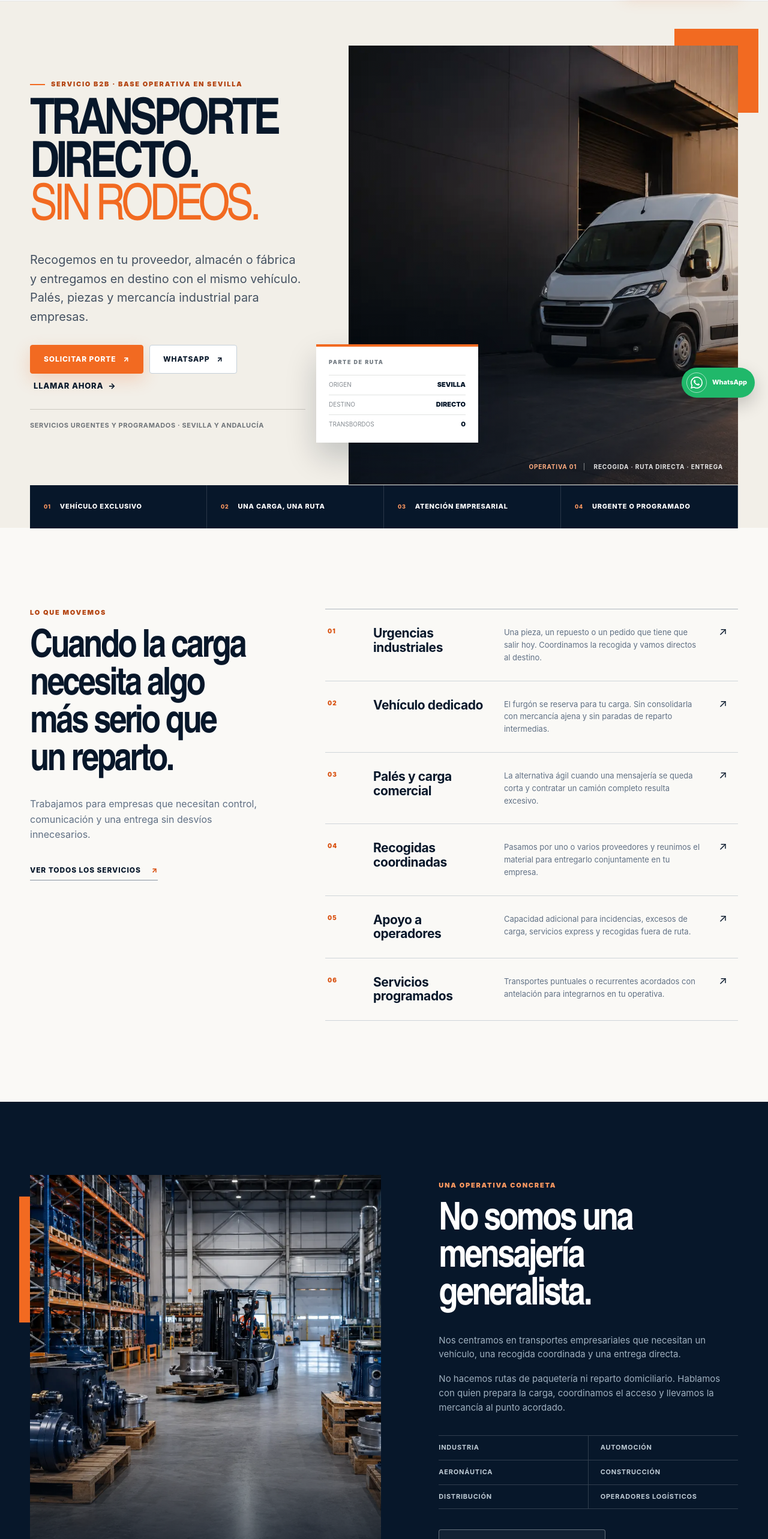
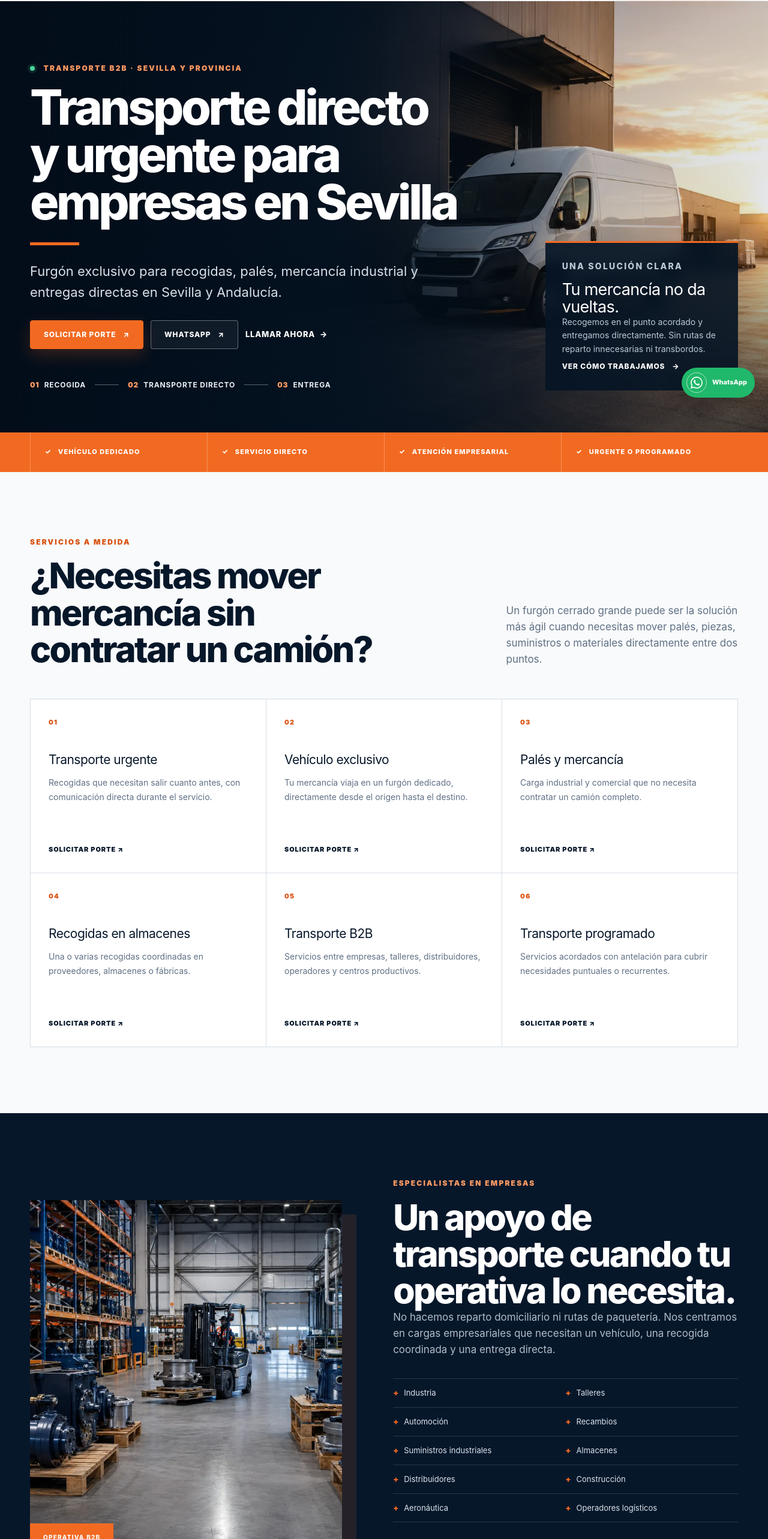
Before and after one commit to DiegoMonje/transporte, a Next.js app: page / in a window 1280 px wide. Shown: the part 115-2681 px from the top of the page at 60% size. Built offline with nearby package versions, Linux system fonts and the light colour scheme.

Commit message:
Restaurar diseño anterior de la portada

```diff
--- a/app/page.tsx
+++ b/app/page.tsx
@@ -1,5 +1,4 @@
 import type { Metadata } from "next";
-import Image from "next/image";
 import Link from "next/link";
 import { ContactActions } from "./components/contact-actions";
 import { QuoteForm } from "./components/quote-form";
@@ -9,222 +8,77 @@ export const metadata: Metadata = {
   description: "Furgón exclusivo para recogidas, palés, mercancía industrial y entregas directas en Sevilla y Andalucía.",
 };
 
-const services = [
-  {
-    number: "01",
-    title: "Urgencias industriales",
-    text: "Una pieza, un repuesto o un pedido que tiene que salir hoy. Coordinamos la recogida y vamos directos al destino.",
-  },
-  {
-    number: "02",
-    title: "Vehículo dedicado",
-    text: "El furgón se reserva para tu carga. Sin consolidarla con mercancía ajena y sin paradas de reparto intermedias.",
-  },
-  {
-    number: "03",
-    title: "Palés y carga comercial",
-    text: "La alternativa ágil cuando una mensajería se queda corta y contratar un camión completo resulta excesivo.",
-  },
-  {
-    number: "04",
-    title: "Recogidas coordinadas",
-    text: "Pasamos por uno o varios proveedores y reunimos el material para entregarlo conjuntamente en tu empresa.",
-  },
-  {
-    number: "05",
-    title: "Apoyo a operadores",
-    text: "Capacidad adicional para incidencias, excesos de carga, servicios express y recogidas fuera de ruta.",
-  },
-  {
-    number: "06",
-    title: "Servicios programados",
-    text: "Transportes puntuales o recurrentes acordados con antelación para integrarnos en tu operativa.",
-  },
+const serviceCards = [
+  ["01", "Transporte urgente", "Recogidas que necesitan salir cuanto antes, con comunicación directa durante el servicio."],
+  ["02", "Vehículo exclusivo", "Tu mercancía viaja en un furgón dedicado, directamente desde el origen hasta el destino."],
+  ["03", "Palés y mercancía", "Carga industrial y comercial que no necesita contratar un camión completo."],
+  ["04", "Recogidas en almacenes", "Una o varias recogidas coordinadas en proveedores, almacenes o fábricas."],
+  ["05", "Transporte B2B", "Servicios entre empresas, talleres, distribuidores, operadores y centros productivos."],
+  ["06", "Transporte programado", "Servicios acordados con antelación para cubrir necesidades puntuales o recurrentes."],
 ];
 
-const steps = [
-  ["01", "Nos das la ruta", "Origen, destino, carga y horario."],
-  ["02", "Confirmamos el servicio", "Disponibilidad, condiciones y precio."],
-  ["03", "Recogemos", "En almacén, fábrica, taller o proveedor."],
-  ["04", "Entregamos directo", "El mismo vehículo llega al destino."],
-];
-
-const sectors = ["Industria", "Automoción", "Aeronáutica", "Construcción", "Distribución", "Operadores logísticos"];
+const sectors = ["Industria", "Talleres", "Automoción", "Recambios", "Suministros industriales", "Almacenes", "Distribuidores", "Construcción", "Aeronáutica", "Operadores logísticos"];
 
 export default function Home() {
   return (
-    <main id="contenido" className="td-home">
-      <section className="td-hero">
-        <div className="container td-hero-grid">
-          <div className="td-hero-copy">
-            <p className="td-kicker"><span /> Servicio B2B · Base operativa en Sevilla</p>
-            <h1>Transporte directo.<br /><em>Sin rodeos.</em></h1>
-            <p className="td-hero-lead">Recogemos en tu proveedor, almacén o fábrica y entregamos en destino con el mismo vehículo. Palés, piezas y mercancía industrial para empresas.</p>
-            <ContactActions />
-            <p className="td-availability">Servicios urgentes y programados · Sevilla y Andalucía</p>
+    <main id="contenido">
+      <section className="hero">
+        <div className="hero-media" aria-hidden="true" /><div className="hero-overlay" />
+        <div className="container hero-content">
+          <div className="hero-copy">
+            <p className="eyebrow eyebrow-light"><span className="status-dot" /> Transporte B2B · Sevilla y provincia</p>
+            <h1>Transporte directo y urgente para empresas en Sevilla</h1>
+            <p className="hero-lead">Furgón exclusivo para recogidas, palés, mercancía industrial y entregas directas en Sevilla y Andalucía.</p>
+            <ContactActions light />
+            <div className="hero-proof"><span><strong>01</strong> Recogida</span><i /><span><strong>02</strong> Transporte directo</span><i /><span><strong>03</strong> Entrega</span></div>
           </div>
-
-          <figure className="td-hero-figure">
-            <Image
-              src="/hero-transport.webp"
-              alt="Furgón de transporte preparado para una ruta empresarial directa"
-              fill
-              priority
-              sizes="(max-width: 860px) 100vw, 48vw"
-            />
-            <figcaption><span>Operativa 01</span> Recogida · Ruta directa · Entrega</figcaption>
-            <div className="td-route-ticket" aria-label="Resumen del servicio">
-              <span>Parte de ruta</span>
-              <dl>
-                <div><dt>Origen</dt><dd>Sevilla</dd></div>
-                <div><dt>Destino</dt><dd>Directo</dd></div>
-                <div><dt>Transbordos</dt><dd>0</dd></div>
-              </dl>
-            </div>
-          </figure>
-        </div>
-        <div className="container td-manifest" aria-label="Características del transporte">
-          <span><small>01</small> Vehículo exclusivo</span>
-          <span><small>02</small> Una carga, una ruta</span>
-          <span><small>03</small> Atención empresarial</span>
-          <span><small>04</small> Urgente o programado</span>
+          <aside className="hero-panel"><p className="panel-kicker">Una solución clara</p><h2>Tu mercancía no da vueltas.</h2><p>Recogemos en el punto acordado y entregamos directamente. Sin rutas de reparto innecesarias ni transbordos.</p><Link href="/servicios">Ver cómo trabajamos <span aria-hidden="true">→</span></Link></aside>
         </div>
       </section>
 
-      <section className="td-services" id="servicios">
-        <div className="container td-services-layout">
-          <header className="td-section-intro">
-            <p className="td-kicker">Lo que movemos</p>
-            <h2>Cuando la carga necesita algo más serio que un reparto.</h2>
-            <p>Trabajamos para empresas que necesitan control, comunicación y una entrega sin desvíos innecesarios.</p>
-            <Link className="td-arrow-link" href="/servicios">Ver todos los servicios <span aria-hidden="true">↗</span></Link>
-          </header>
+      <section className="signal-strip" aria-label="Ventajas del servicio"><div className="container signal-grid"><span>Vehículo dedicado</span><span>Servicio directo</span><span>Atención empresarial</span><span>Urgente o programado</span></div></section>
 
-          <div className="td-service-list">
-            {services.map((service) => (
-              <Link className="td-service-row" href="/solicitar-porte" key={service.number} aria-label={`Solicitar ${service.title}`}>
-                <span className="td-service-number">{service.number}</span>
-                <span className="td-service-body"><strong>{service.title}</strong><small>{service.text}</small></span>
-                <span className="td-row-arrow" aria-hidden="true">↗</span>
-              </Link>
-            ))}
-          </div>
-        </div>
-      </section>
+      <section className="section section-light" id="servicios"><div className="container">
+        <div className="section-heading split-heading"><div><p className="eyebrow">Servicios a medida</p><h2>¿Necesitas mover mercancía sin contratar un camión?</h2></div><p>Un furgón cerrado grande puede ser la solución más ágil cuando necesitas mover palés, piezas, suministros o materiales directamente entre dos puntos.</p></div>
+        <div className="service-grid">{serviceCards.map(([number, title, text]) => <article className="service-card" key={title}><span className="card-number">{number}</span><h3>{title}</h3><p>{text}</p><Link href="/solicitar-porte" aria-label={`Solicitar ${title}`}>Solicitar porte <span aria-hidden="true">↗</span></Link></article>)}</div>
+      </div></section>
 
-      <section className="td-b2b">
-        <div className="container td-b2b-grid">
-          <div className="td-b2b-image">
-            <Image
-              src="/warehouse-logistics.webp"
-              alt="Carga empresarial preparada en un almacén industrial"
-              fill
-              sizes="(max-width: 860px) 100vw, 48vw"
-            />
-            <span>Mercancía de empresa a empresa</span>
-          </div>
-          <div className="td-b2b-copy">
-            <p className="td-kicker td-kicker-light">Una operativa concreta</p>
-            <h2>No somos una mensajería generalista.</h2>
-            <p className="td-b2b-lead">Nos centramos en transportes empresariales que necesitan un vehículo, una recogida coordinada y una entrega directa.</p>
-            <p>No hacemos rutas de paquetería ni reparto domiciliario. Hablamos con quien prepara la carga, coordinamos el acceso y llevamos la mercancía al punto acordado.</p>
-            <div className="td-sector-line" aria-label="Sectores con los que trabajamos">
-              {sectors.map((sector) => <span key={sector}>{sector}</span>)}
-            </div>
-            <Link className="button button-ghost-light" href="/empresas">Transporte para empresas <span aria-hidden="true">↗</span></Link>
-          </div>
-        </div>
-      </section>
+      <section className="section section-ink"><div className="container industry-layout">
+        <div className="industry-image" role="img" aria-label="Operativa de mercancía en un almacén industrial"><span className="image-tag">Operativa B2B</span></div>
+        <div className="industry-copy"><p className="eyebrow eyebrow-light">Especialistas en empresas</p><h2>Un apoyo de transporte cuando tu operativa lo necesita.</h2><p>No hacemos reparto domiciliario ni rutas de paquetería. Nos centramos en cargas empresariales que necesitan un vehículo, una recogida coordinada y una entrega directa.</p><div className="sector-list">{sectors.map((sector) => <span key={sector}>{sector}</span>)}</div><Link className="button button-ghost-light" href="/empresas">Soluciones para empresas →</Link></div>
+      </div></section>
 
-      <section className="td-process">
-        <div className="container">
-          <div className="td-process-head">
-            <div><p className="td-kicker">Cómo funciona</p><h2>Pedir un porte no debería darte más trabajo.</h2></div>
-            <p>Nos facilitas los datos esenciales. Nosotros coordinamos la ruta y mantenemos una comunicación clara hasta la entrega.</p>
-          </div>
-          <div className="td-process-rail">
-            {steps.map(([number, title, text]) => (
-              <article key={number}>
-                <span>{number}</span>
-                <div><h3>{title}</h3><p>{text}</p></div>
-              </article>
-            ))}
-          </div>
-        </div>
-      </section>
+      <section className="section process-section"><div className="container">
+        <div className="section-heading"><p className="eyebrow">Proceso simple</p><h2>De la solicitud a la entrega, sin complicaciones.</h2></div>
+        <div className="process-grid">{[["01", "Solicita el transporte", "Indica origen, destino, mercancía, peso, medidas y horario."], ["02", "Confirmamos", "Revisamos disponibilidad, condiciones del servicio y precio."], ["03", "Recogemos", "Vamos al proveedor, almacén, fábrica, taller o empresa."], ["04", "Entrega directa", "Llevamos la carga al destino acordado, sin desvíos innecesarios."]].map(([n, title, text]) => <article className="process-step" key={n}><span>{n}</span><h3>{title}</h3><p>{text}</p></article>)}</div>
+        <div className="center-cta"><Link className="button button-primary" href="/solicitar-porte">Solicitar un transporte ↗</Link></div>
+      </div></section>
 
-      <section className="td-route-section">
-        <div className="container td-route-layout">
-          <div className="td-route-board" aria-label="Ejemplo de una ruta dedicada con varias recogidas">
-            <div className="td-board-head"><span>Ruta dedicada</span><strong>SEV / 03—01</strong></div>
-            <div className="td-route-points">
-              <div><b>A</b><span>Proveedor</span></div><i />
-              <div><b>B</b><span>Almacén</span></div><i />
-              <div><b>C</b><span>Recogida</span></div><i />
-              <div className="is-destination"><b>✓</b><span>Tu empresa</span></div>
-            </div>
-            <p><strong>3 recogidas</strong><span>Un solo vehículo</span><strong>1 entrega</strong></p>
-          </div>
-          <div className="td-route-copy">
-            <p className="td-kicker">Coordinación flexible</p>
-            <h2>Varias recogidas. Una sola llegada.</h2>
-            <p>Podemos recoger pedidos o materiales en distintos proveedores de Sevilla y llevarlos juntos hasta tu fábrica, taller o almacén.</p>
-            <ul>
-              <li>Agrupa compras de varios proveedores</li>
-              <li>Reduce coordinaciones y tiempos de espera</li>
-              <li>La carga permanece en el mismo vehículo</li>
-            </ul>
-            <Link className="button button-primary" href="/solicitar-porte">Planificar una ruta <span aria-hidden="true">↗</span></Link>
-          </div>
-        </div>
-      </section>
+      <section className="section multi-stop-section"><div className="container multi-stop-grid">
+        <div><p className="eyebrow">Coordinación flexible</p><h2>Varias recogidas, una sola entrega.</h2><p className="lead">Podemos recoger diferentes materiales o pedidos en varios almacenes de Sevilla y entregarlos conjuntamente en tu fábrica, taller o almacén.</p><ul className="check-list"><li>Agrupa compras de varios proveedores</li><li>Reduce coordinaciones y esperas</li><li>Un único vehículo hasta tu empresa</li></ul><Link className="button button-primary" href="/solicitar-porte">Planificar recogidas ↗</Link></div>
+        <div className="route-card" aria-label="Ejemplo de ruta con varias recogidas"><div className="route-head"><span>RUTA DEDICADA</span><strong>3 recogidas · 1 entrega</strong></div><div className="route-flow"><div><b>A</b><span>Almacén A</span></div><i /><div><b>B</b><span>Almacén B</span></div><i /><div><b>C</b><span>Almacén C</span></div><i /><div className="route-destination"><b>✓</b><span>Tu empresa</span></div></div></div>
+      </div></section>
 
-      <section className="td-coverage">
-        <div className="container td-coverage-grid">
-          <div className="td-coverage-title">
-            <p className="td-kicker td-kicker-light">Radio de servicio</p>
-            <h2>Sevilla es la base.<br />La ruta marca el destino.</h2>
-          </div>
-          <div className="td-coverage-locations">
-            <div><span>Base principal</span><strong>Sevilla y provincia</strong><p>Capital · La Rinconada · Dos Hermanas · Alcalá de Guadaíra · Aljarafe · Áreas industriales</p></div>
-            <div><span>Servicios regionales</span><strong>Andalucía</strong><p>Huelva · Cádiz · Córdoba · Málaga · Otras localidades bajo disponibilidad</p></div>
-          </div>
-          <Link className="td-arrow-link td-arrow-light" href="/zonas">Consultar una ruta <span aria-hidden="true">↗</span></Link>
-        </div>
-      </section>
+      <section className="section zones-section"><div className="container zones-grid">
+        <div className="zone-copy"><p className="eyebrow eyebrow-light">Zona de servicio</p><h2>Sevilla como base. Andalucía cuando el servicio lo requiere.</h2><p>Priorizamos Sevilla capital, provincia y sus principales áreas industriales. También coordinamos servicios regionales bajo disponibilidad.</p><div className="zone-columns"><div><span>Zona principal</span><strong>Sevilla y provincia</strong><p>La Rinconada · Dos Hermanas<br />Alcalá de Guadaíra · Aljarafe<br />Polígonos industriales</p></div><div><span>Servicios regionales</span><strong>Andalucía</strong><p>Huelva · Cádiz · Córdoba<br />Málaga · Otras localidades</p></div></div><Link className="button button-light" href="/zonas">Consultar zonas ↗</Link></div>
+        <div className="map-card" aria-label="Área de servicio con base en Sevilla"><div className="map-grid" /><span className="map-label huelva">Huelva</span><span className="map-label cadiz">Cádiz</span><span className="map-label cordoba">Córdoba</span><span className="map-label malaga">Málaga</span><div className="map-pin"><i /><strong>SEVILLA</strong><small>Base principal</small></div><div className="map-legend"><span className="status-dot" /> Radio de servicio bajo disponibilidad</div></div>
+      </div></section>
 
-      <section className="td-urgent">
-        <div className="container td-urgent-grid">
-          <span className="td-urgent-mark">!</span>
-          <div><p>Transporte industrial urgente</p><h2>Si una pieza no puede esperar, la ruta tampoco.</h2></div>
-          <p>Máquinas paradas, recambios críticos, pedidos adicionales o entregas que deben salir en la misma jornada.</p>
-          <Link className="button button-dark" href="/contacto">Consultar disponibilidad <span aria-hidden="true">↗</span></Link>
-        </div>
-      </section>
+      <section className="urgent-section"><div className="container urgent-grid">
+        <div><p className="eyebrow eyebrow-light">Transporte industrial urgente</p><h2>Cuando esperar no es una opción.</h2><p>Una pieza crítica, una máquina parada o un pedido que no salió con el transporte habitual. Respondemos con un vehículo dedicado y una ruta directa.</p><Link className="button button-primary" href="/contacto">Consultar disponibilidad ↗</Link></div>
+        <div className="urgent-questions"><span>¿Una máquina parada?</span><span>¿Una pieza urgente?</span><span>¿Un pedido adicional?</span><span>¿Una entrega para hoy?</span></div>
+      </div></section>
 
-      <section className="td-operators">
-        <div className="container td-operators-inner">
-          <span>¿Eres operador logístico?</span>
-          <p>Ofrecemos capacidad adicional para incidencias, exceso de carga y servicios dedicados.</p>
-          <Link href="/empresas#operadores">Hablemos de colaboración <span aria-hidden="true">→</span></Link>
-        </div>
-      </section>
+      <section className="section operators-section"><div className="container operators-grid">
+        <div><p className="eyebrow">Para operadores logísticos</p><h2>Capacidad adicional cuando la necesitas.</h2><p>Colaboración puntual o recurrente para incidencias, excesos de carga, recogidas especiales y servicios dedicados.</p></div>
+        <div className="operator-tags"><span>Exceso de carga</span><span>Incidencias</span><span>Express</span><span>Recogidas urgentes</span><span>Vehículo exclusivo</span><span>Entregas directas</span></div>
+        <Link className="button button-dark" href="/empresas#operadores">Colaborar con nosotros ↗</Link>
+      </div></section>
 
-      <section className="td-quote" id="presupuesto">
-        <div className="container td-quote-layout">
-          <div className="td-quote-copy">
-            <p className="td-kicker">Presupuesto de transporte</p>
-            <h2>¿Qué necesitas mover?</h2>
-            <p>Indica la ruta, el tipo de mercancía y el horario. Con esos datos podremos valorar el servicio con más precisión.</p>
-            <dl>
-              <div><dt>01</dt><dd>Origen y destino</dd></div>
-              <div><dt>02</dt><dd>Mercancía, peso y medidas</dd></div>
-              <div><dt>03</dt><dd>Fecha y nivel de urgencia</dd></div>
-            </dl>
-          </div>
-          <QuoteForm compact />
-        </div>
-      </section>
+      <section className="section quote-section" id="presupuesto"><div className="container quote-layout">
+        <div className="quote-copy"><p className="eyebrow">Solicita presupuesto</p><h2>Cuéntanos qué necesitas mover.</h2><p>Cuanta más información tengamos sobre la recogida, la entrega y la mercancía, más rápido podremos valorar el servicio.</p><div className="quote-note"><strong>¿Es urgente?</strong><span>Indícalo en el formulario y utiliza el contacto directo cuando esté disponible.</span></div></div>
+        <QuoteForm compact />
+      </div></section>
     </main>
   );
 }
```
